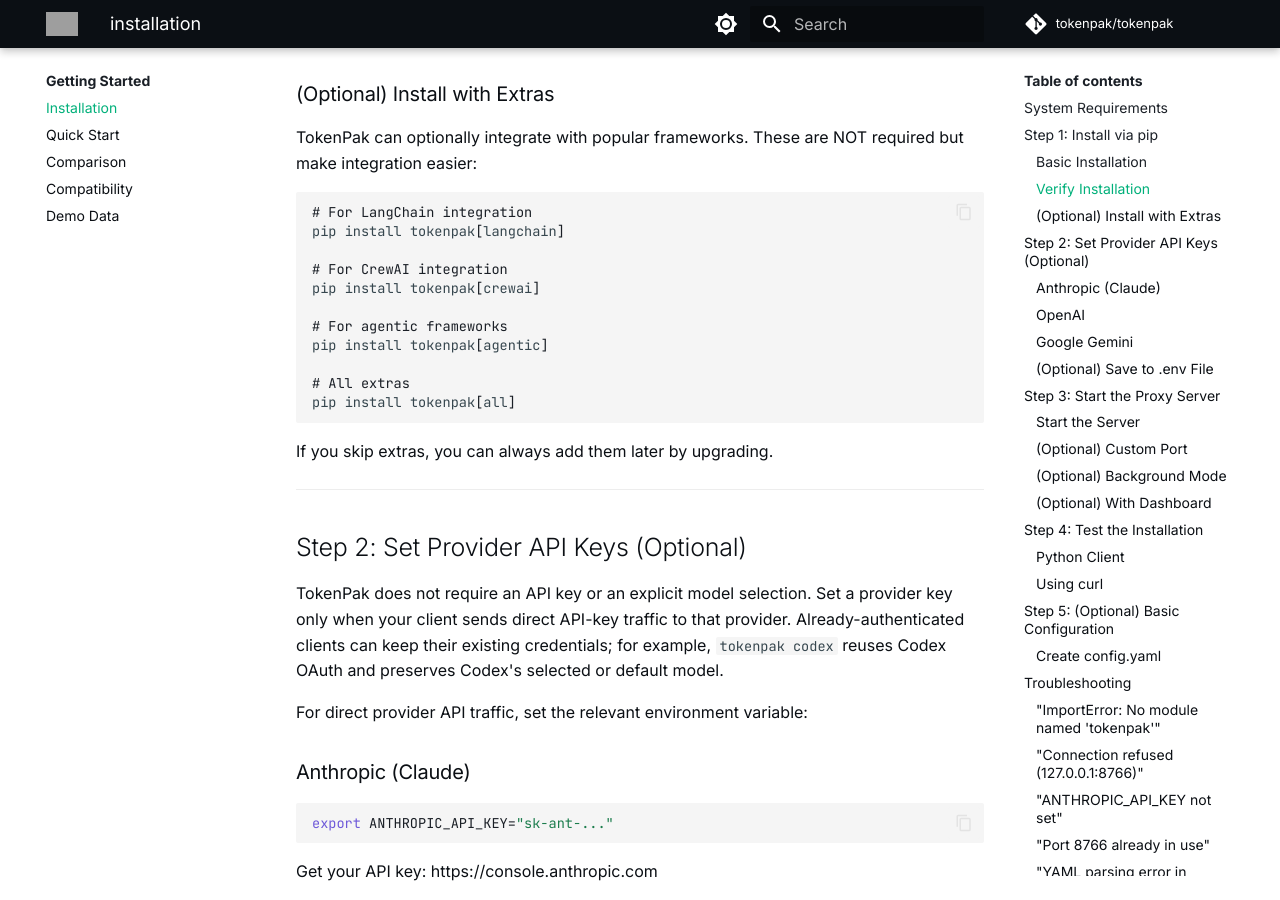
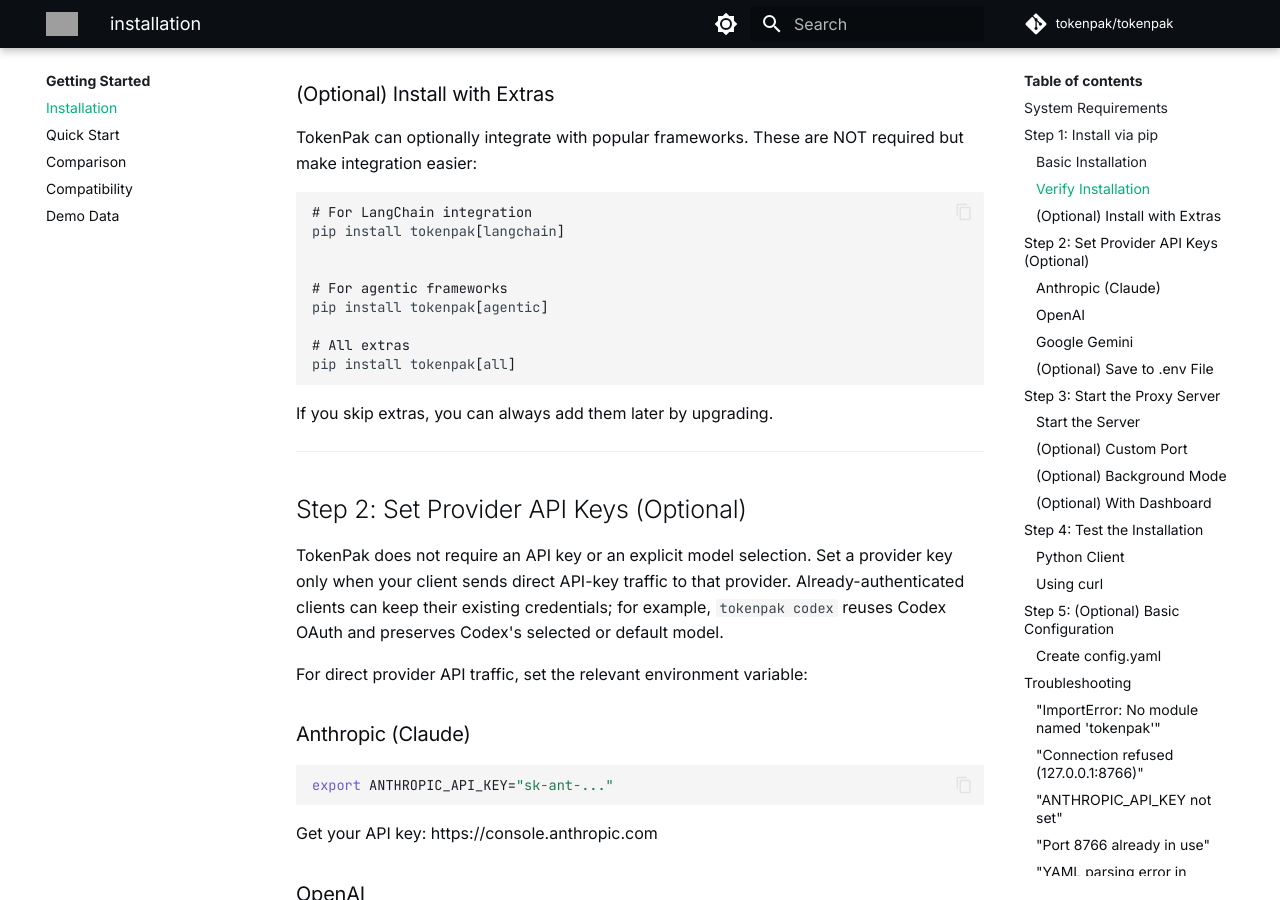
Before and after one commit to tokenpak/docs, an MkDocs documentation site: the page built from docs/installation.md, in a window 1280 px wide and 900 px high, scrolled down 823 px. Built offline with MkDocs 1.6.1 and Material for MkDocs 9.7.7, drawn with Linux system fonts in a browser that asks for light colours; comment, search, counter and statistics services are not loaded; grey boxes are pictures that could not be loaded.

Commit message:
docs: drop the removed crewai install line
The crewai extra is being removed from the package because it was the only path
by which chromadb entered the dependency graph, and every published chromadb 1.x
carries CVE-2026-45829 with no fixed release.

This line must not outlive it: it instructs a command that will no longer
resolve. Deliberately not replaced with 'pip install tokenpak crewai' here --
that path still brings the same advisory, and the place to say so is SECURITY.md
in the package repository, not an install quickstart that cannot carry the
caveat.

```diff
--- a/docs/installation.md
+++ b/docs/installation.md
@@ -41,8 +41,6 @@
 # For LangChain integration
 pip install tokenpak[langchain]
 
-# For CrewAI integration
-pip install tokenpak[crewai]
 
 # For agentic frameworks
 pip install tokenpak[agentic]
```
